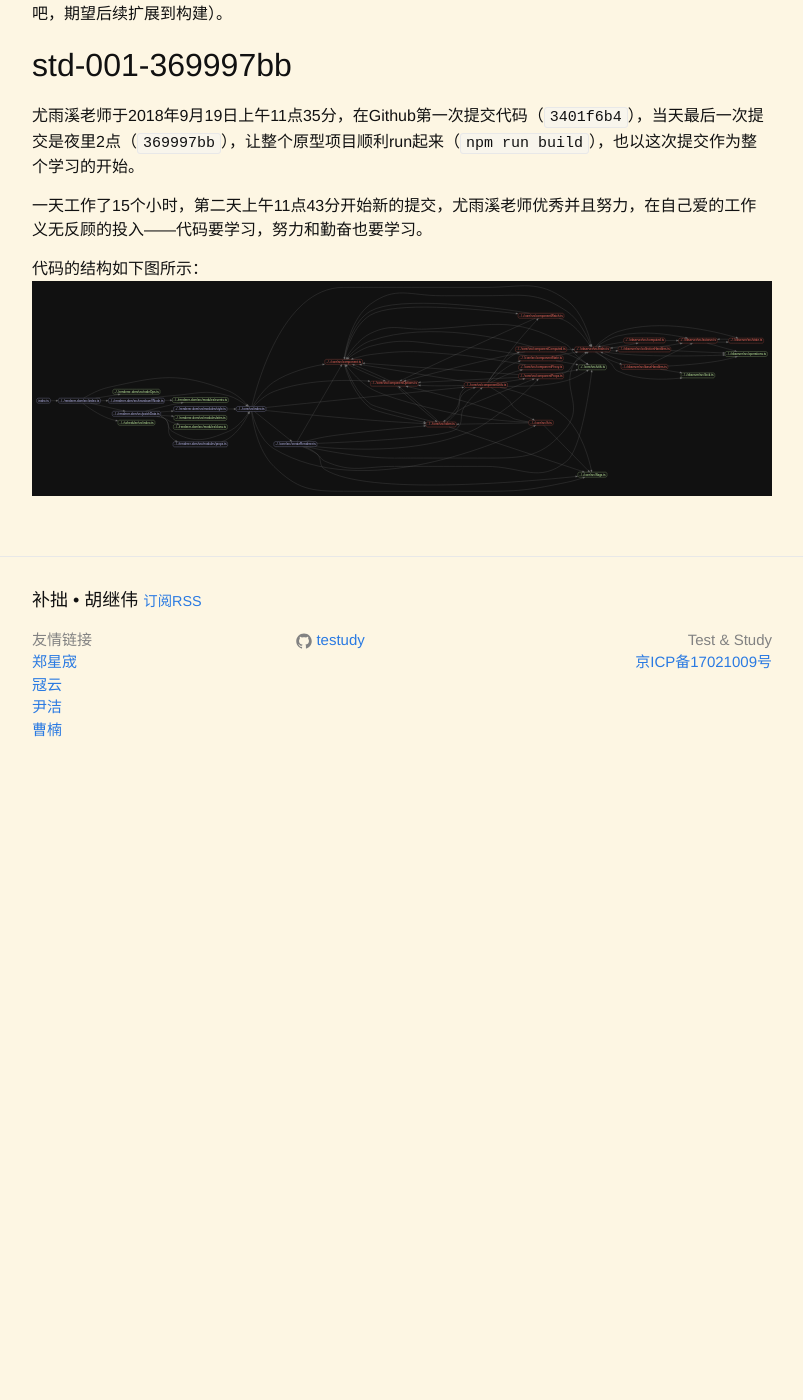
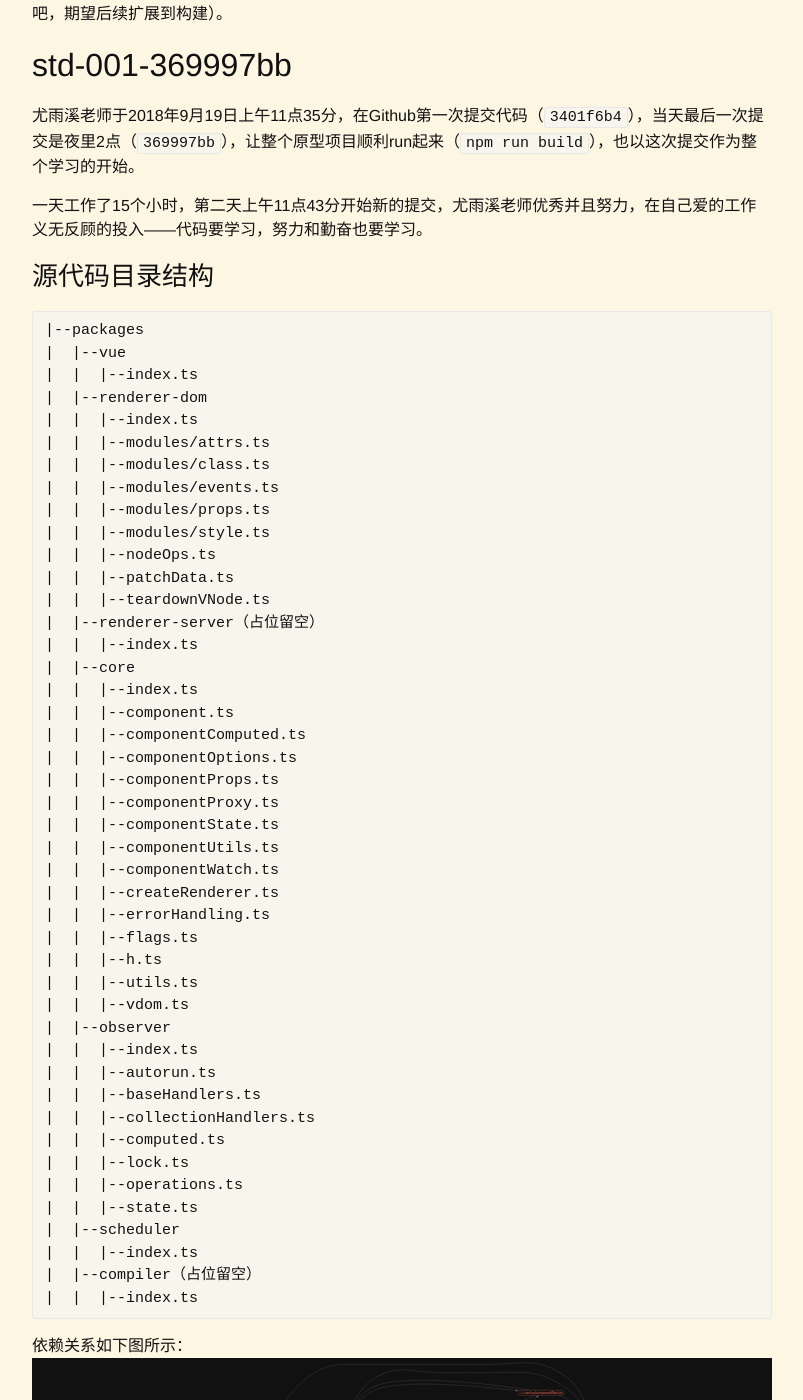
Before and after one commit to testudy/testudy.github.io, a Jekyll site: the page built from tech/_posts/2020-07-18-vue-3.0-build.md, in a window 1280 px wide and 1400 px high, scrolled down 372 px. Shown: the whole window, without its empty margins (238-1041 px from the left). Built offline with Jekyll 4.4.1, drawn with Linux system fonts in a browser that asks for light colours; comment, search, counter and statistics services are not loaded; before the commit the page ends 1173 px from its top, so only the background shows below that.

Commit message:
feat: 添加vue-3.0-build中的文件目录

````diff
--- a/tech/_posts/2020-07-18-vue-3.0-build.md
+++ b/tech/_posts/2020-07-18-vue-3.0-build.md
@@ -17,5 +17,53 @@ tags: 技术 Vue3学习
 
 一天工作了15个小时，第二天上午11点43分开始新的提交，尤雨溪老师优秀并且努力，在自己爱的工作义无反顾的投入——代码要学习，努力和勤奋也要学习。
 
-代码的结构如下图所示：
-![Vue Next 369997bb 代码结构图](/tech/media/vue-next-std-001-369997bb.svg)
+### 源代码目录结构
+```bash
+|--packages
+|  |--vue
+|  |  |--index.ts
+|  |--renderer-dom
+|  |  |--index.ts
+|  |  |--modules/attrs.ts
+|  |  |--modules/class.ts
+|  |  |--modules/events.ts
+|  |  |--modules/props.ts
+|  |  |--modules/style.ts
+|  |  |--nodeOps.ts
+|  |  |--patchData.ts
+|  |  |--teardownVNode.ts
+|  |--renderer-server（占位留空）
+|  |  |--index.ts
+|  |--core
+|  |  |--index.ts
+|  |  |--component.ts
+|  |  |--componentComputed.ts
+|  |  |--componentOptions.ts
+|  |  |--componentProps.ts
+|  |  |--componentProxy.ts
+|  |  |--componentState.ts
+|  |  |--componentUtils.ts
+|  |  |--componentWatch.ts
+|  |  |--createRenderer.ts
+|  |  |--errorHandling.ts
+|  |  |--flags.ts
+|  |  |--h.ts
+|  |  |--utils.ts
+|  |  |--vdom.ts
+|  |--observer
+|  |  |--index.ts
+|  |  |--autorun.ts
+|  |  |--baseHandlers.ts
+|  |  |--collectionHandlers.ts
+|  |  |--computed.ts
+|  |  |--lock.ts
+|  |  |--operations.ts
+|  |  |--state.ts
+|  |--scheduler
+|  |  |--index.ts
+|  |--compiler（占位留空）
+|  |  |--index.ts
+```
+
+依赖关系如下图所示：
+![Vue Next 369997bb 依赖关系图](/tech/media/vue-next-std-001-369997bb.svg)
````
